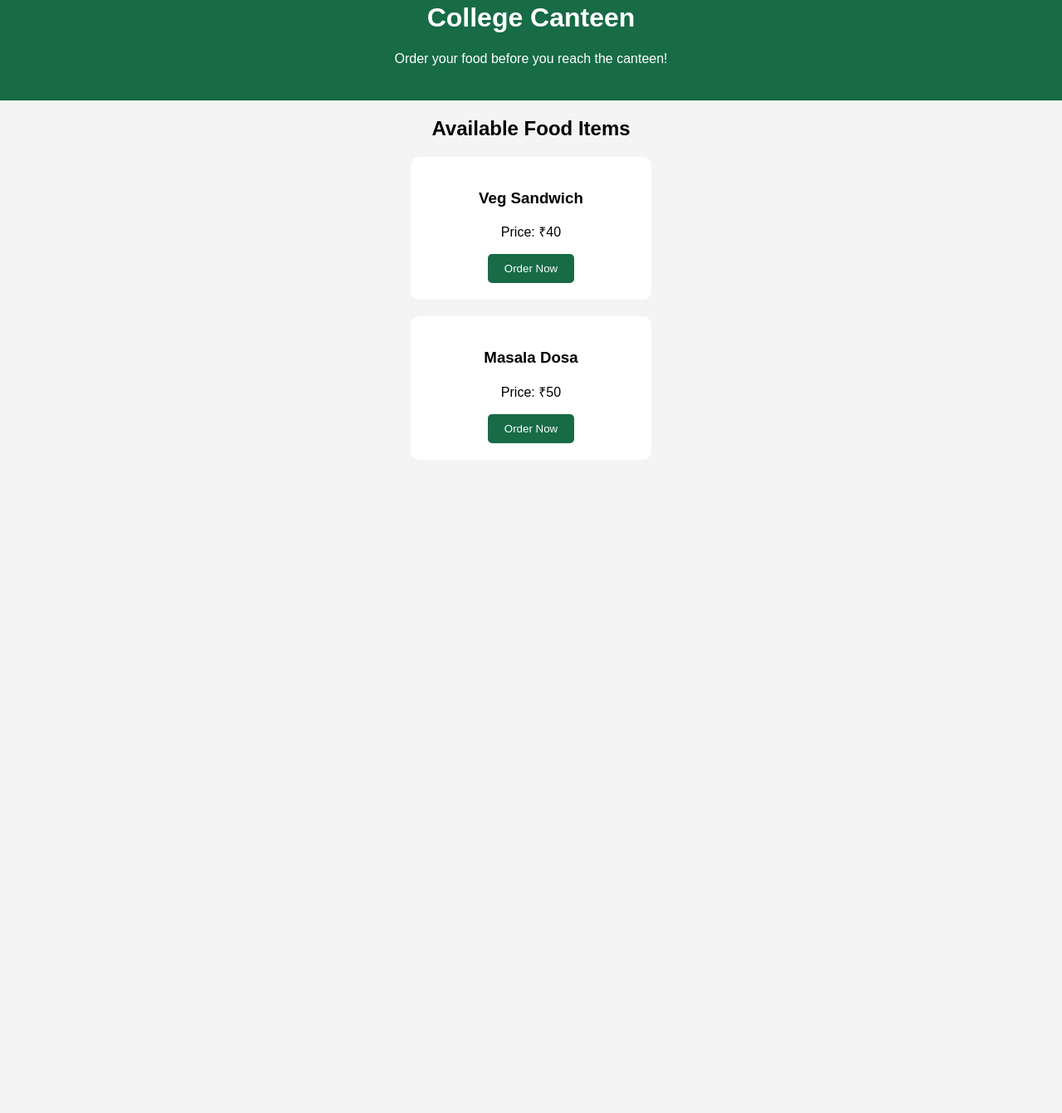
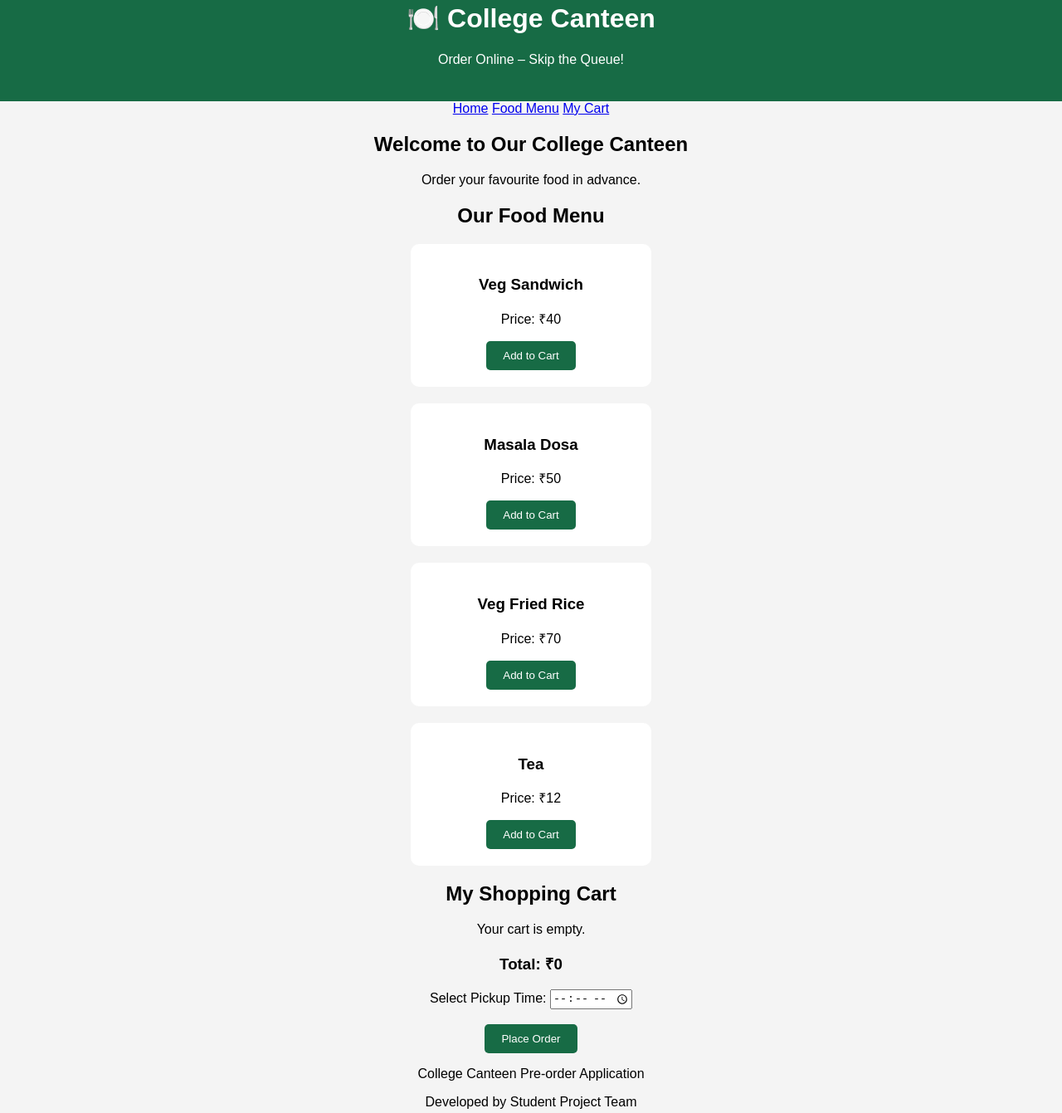
Before and after one commit to drnithyavp-bit/canteen-preorder-app, a plain HTML site: page index.html in a window 1280 px wide. Shown: the part 43-1384 px from the top of the page at 83% size. Before the commit the page ends 800 px from the top, so only its background shows below. Drawn offline with Linux system fonts and the light colour scheme.

Commit message:
Update index.html

```diff
--- a/index.html
+++ b/index.html
@@ -1,37 +1,94 @@
 
 <!DOCTYPE html>
-<html>
+<html lang="en">
 <head>
+    <meta charset="UTF-8">
+    <meta name="viewport" content="width=device-width, initial-scale=1.0">
     <title>College Canteen Pre-order</title>
     <link rel="stylesheet" href="style.css">
 </head>
+
 <body>
 
     <header>
-        <h1>College Canteen</h1>
-        <p>Order your food before you reach the canteen!</p>
+        <h1>🍽️ College Canteen</h1>
+        <p>Order Online – Skip the Queue!</p>
     </header>
 
-    <main>
-        <h2>Available Food Items</h2>
+    <nav>
+        <a href="#home">Home</a>
+        <a href="#menu">Food Menu</a>
+        <a href="#cart">My Cart</a>
+    </nav>
+
+    <section id="home">
+        <h2>Welcome to Our College Canteen</h2>
+        <p>Order your favourite food in advance.</p>
+    </section>
+
+    <section id="menu">
+        <h2>Our Food Menu</h2>
+
+        <div class="food-container">
 
             <div class="food-item">
                 <h3>Veg Sandwich</h3>
                 <p>Price: ₹40</p>
-            <button onclick="orderFood('Veg Sandwich')">
-                Order Now
+                <button onclick="addToCart('Veg Sandwich', 40)">
+                    Add to Cart
                 </button>
             </div>
 
             <div class="food-item">
                 <h3>Masala Dosa</h3>
                 <p>Price: ₹50</p>
-            <button onclick="orderFood('Masala Dosa')">
-                Order Now
+                <button onclick="addToCart('Masala Dosa', 50)">
+                    Add to Cart
                 </button>
             </div>
-    </main>
+
+            <div class="food-item">
+                <h3>Veg Fried Rice</h3>
+                <p>Price: ₹70</p>
+                <button onclick="addToCart('Veg Fried Rice', 70)">
+                    Add to Cart
+                </button>
+            </div>
+
+            <div class="food-item">
+                <h3>Tea</h3>
+                <p>Price: ₹12</p>
+                <button onclick="addToCart('Tea', 12)">
+                    Add to Cart
+                </button>
+            </div>
+
+        </div>
+    </section>
+
+    <section id="cart">
+        <h2>My Shopping Cart</h2>
+
+        <div id="cart-items">
+            Your cart is empty.
+        </div>
+
+        <h3 id="total">Total: ₹0</h3>
+
+        <label for="pickup">Select Pickup Time:</label>
+        <input type="time" id="pickup">
+
+        <br><br>
+
+        <button onclick="placeOrder()">Place Order</button>
+    </section>
+
+    <footer>
+        <p>College Canteen Pre-order Application</p>
+        <p>Developed by Student Project Team</p>
+    </footer>
 
     <script src="script.js"></script>
+
 </body>
 </html>
```
Lines whose indentation alone changed are shown as unchanged.
